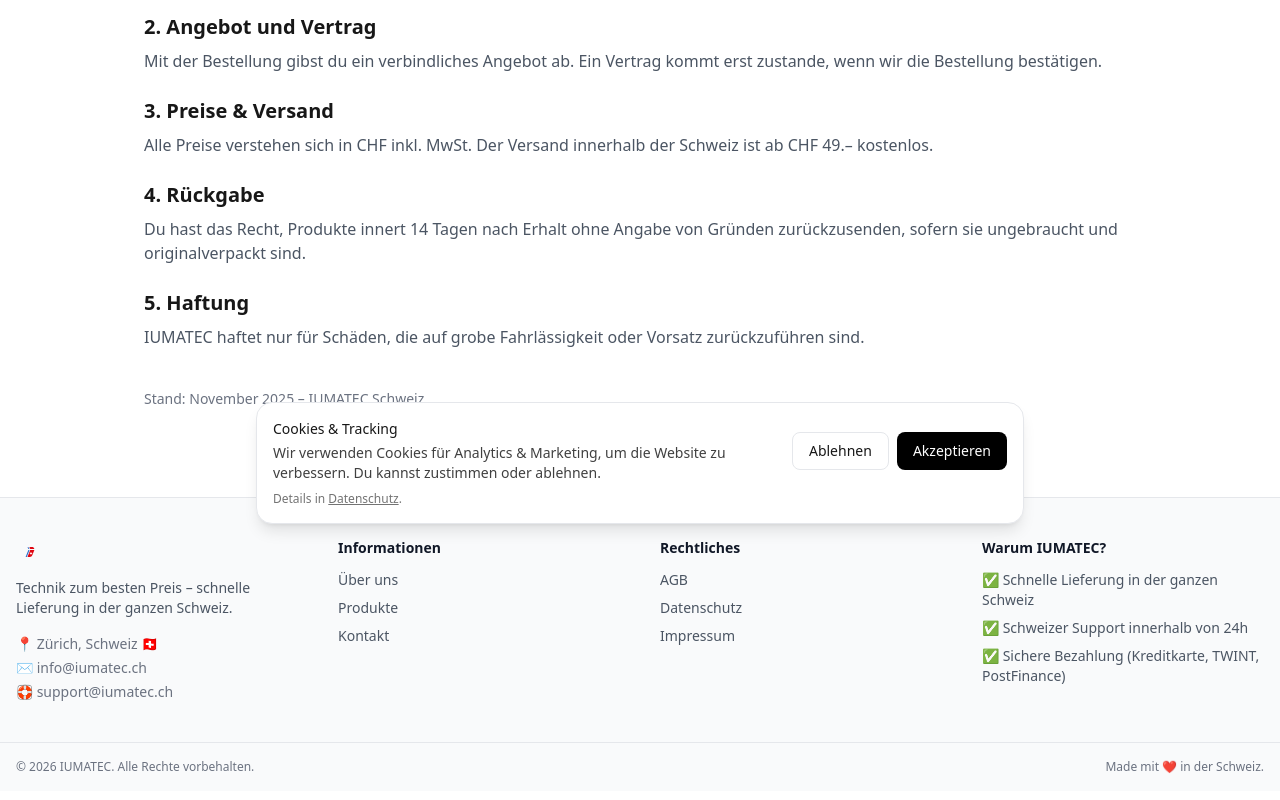
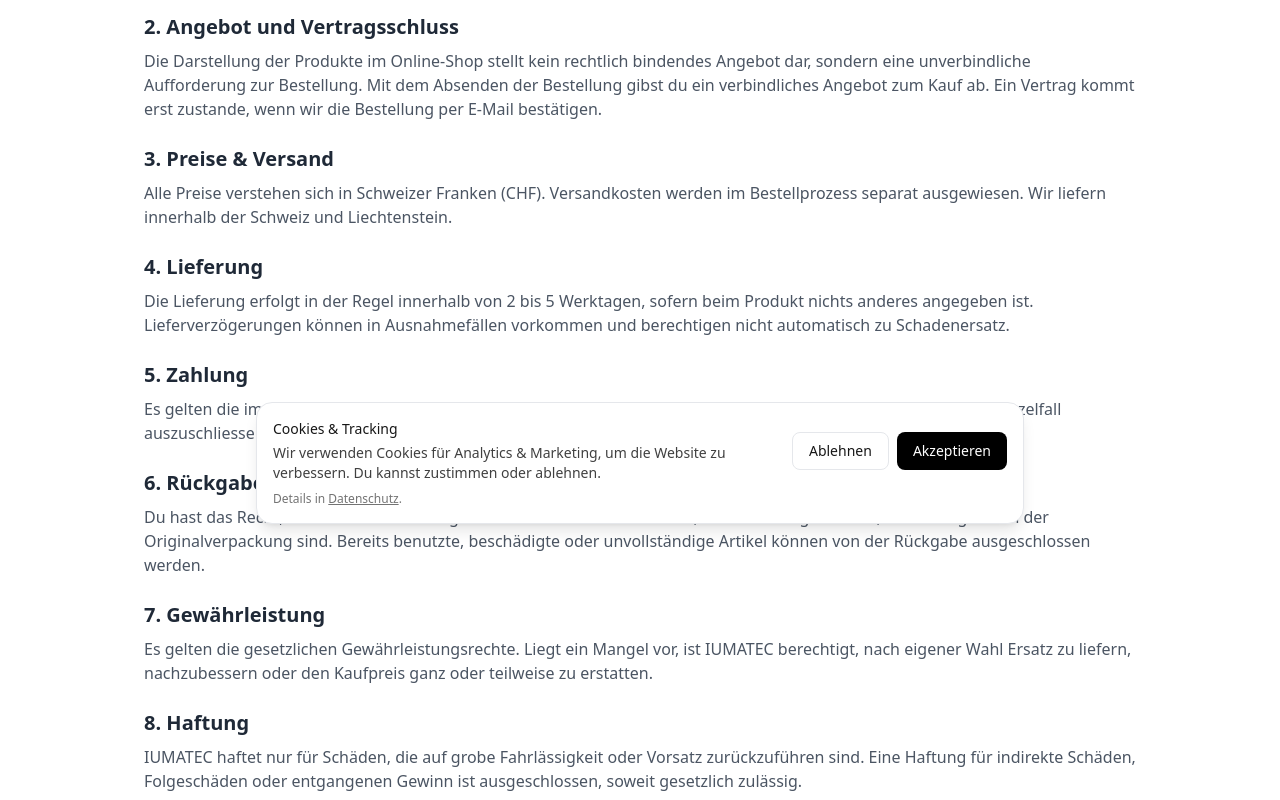
Before and after one commit to celsoneves32/iumatec-site, a Next.js app: page /agb in a window 1280 px wide. Shown: the part 260-1060 px from the top of the page. Built offline with nearby package versions, Linux system fonts and the light colour scheme; no server answers.

Commit message:
Update page.tsx

```diff
--- a/app/agb/page.tsx
+++ b/app/agb/page.tsx
@@ -6,7 +6,7 @@ export const metadata = {
 
 export default function AGBPage() {
   return (
-    <main className="max-w-5xl mx-auto px-4 py-10">
+    <main className="max-w-5xl mx-auto px-4 py-10 text-gray-800 dark:text-gray-100">
       <h1 className="text-3xl font-semibold mb-4">
         Allgemeine Geschäftsbedingungen (AGB)
       </h1>
@@ -17,32 +17,75 @@ export default function AGBPage() {
         Lieferungen über den Online-Shop von IUMATEC Schweiz.
       </p>
 
-      <h2 className="text-xl font-semibold mt-6 mb-2">2. Angebot und Vertrag</h2>
+      <h2 className="text-xl font-semibold mt-6 mb-2">
+        2. Angebot und Vertragsschluss
+      </h2>
       <p className="text-gray-600 dark:text-gray-400 mb-4">
-        Mit der Bestellung gibst du ein verbindliches Angebot ab. Ein Vertrag
-        kommt erst zustande, wenn wir die Bestellung bestätigen.
+        Die Darstellung der Produkte im Online-Shop stellt kein rechtlich
+        bindendes Angebot dar, sondern eine unverbindliche Aufforderung zur
+        Bestellung. Mit dem Absenden der Bestellung gibst du ein verbindliches
+        Angebot zum Kauf ab. Ein Vertrag kommt erst zustande, wenn wir die
+        Bestellung per E-Mail bestätigen.
       </p>
 
       <h2 className="text-xl font-semibold mt-6 mb-2">3. Preise & Versand</h2>
       <p className="text-gray-600 dark:text-gray-400 mb-4">
-        Alle Preise verstehen sich in CHF inkl. MwSt. Der Versand innerhalb der
-        Schweiz ist ab CHF 49.– kostenlos.
+        Alle Preise verstehen sich in Schweizer Franken (CHF). Versandkosten
+        werden im Bestellprozess separat ausgewiesen. Wir liefern innerhalb der
+        Schweiz und Liechtenstein.
       </p>
 
-      <h2 className="text-xl font-semibold mt-6 mb-2">4. Rückgabe</h2>
+      <h2 className="text-xl font-semibold mt-6 mb-2">4. Lieferung</h2>
       <p className="text-gray-600 dark:text-gray-400 mb-4">
-        Du hast das Recht, Produkte innert 14 Tagen nach Erhalt ohne Angabe von
-        Gründen zurückzusenden, sofern sie ungebraucht und originalverpackt sind.
+        Die Lieferung erfolgt in der Regel innerhalb von 2 bis 5 Werktagen,
+        sofern beim Produkt nichts anderes angegeben ist. Lieferverzögerungen
+        können in Ausnahmefällen vorkommen und berechtigen nicht automatisch zu
+        Schadenersatz.
       </p>
 
-      <h2 className="text-xl font-semibold mt-6 mb-2">5. Haftung</h2>
+      <h2 className="text-xl font-semibold mt-6 mb-2">5. Zahlung</h2>
+      <p className="text-gray-600 dark:text-gray-400 mb-4">
+        Es gelten die im Checkout angebotenen Zahlungsmethoden. IUMATEC behält
+        sich vor, einzelne Zahlungsarten im Einzelfall auszuschliessen.
+      </p>
+
+      <h2 className="text-xl font-semibold mt-6 mb-2">6. Rückgabe</h2>
+      <p className="text-gray-600 dark:text-gray-400 mb-4">
+        Du hast das Recht, Produkte innert 14 Tagen nach Erhalt zurückzusenden,
+        sofern sie ungebraucht, vollständig und in der Originalverpackung sind.
+        Bereits benutzte, beschädigte oder unvollständige Artikel können von der
+        Rückgabe ausgeschlossen werden.
+      </p>
+
+      <h2 className="text-xl font-semibold mt-6 mb-2">7. Gewährleistung</h2>
+      <p className="text-gray-600 dark:text-gray-400 mb-4">
+        Es gelten die gesetzlichen Gewährleistungsrechte. Liegt ein Mangel vor,
+        ist IUMATEC berechtigt, nach eigener Wahl Ersatz zu liefern,
+        nachzubessern oder den Kaufpreis ganz oder teilweise zu erstatten.
+      </p>
+
+      <h2 className="text-xl font-semibold mt-6 mb-2">8. Haftung</h2>
       <p className="text-gray-600 dark:text-gray-400 mb-4">
         IUMATEC haftet nur für Schäden, die auf grobe Fahrlässigkeit oder
-        Vorsatz zurückzuführen sind.
+        Vorsatz zurückzuführen sind. Eine Haftung für indirekte Schäden,
+        Folgeschäden oder entgangenen Gewinn ist ausgeschlossen, soweit
+        gesetzlich zulässig.
+      </p>
+
+      <h2 className="text-xl font-semibold mt-6 mb-2">9. Datenschutz</h2>
+      <p className="text-gray-600 dark:text-gray-400 mb-4">
+        Informationen zur Bearbeitung personenbezogener Daten findest du in
+        unserer Datenschutzerklärung.
+      </p>
+
+      <h2 className="text-xl font-semibold mt-6 mb-2">10. Gerichtsstand</h2>
+      <p className="text-gray-600 dark:text-gray-400 mb-4">
+        Es gilt ausschliesslich schweizerisches Recht. Soweit gesetzlich
+        zulässig, ist der Gerichtsstand am Sitz von IUMATEC Schweiz.
       </p>
 
       <p className="mt-10 text-gray-500 text-sm">
-        Stand: November 2025 – IUMATEC Schweiz
+        Stand: März 2026 – IUMATEC Schweiz
       </p>
     </main>
   );
```
